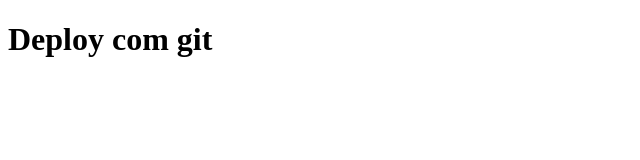
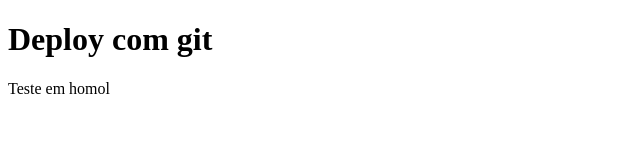
Before and after one commit to rochucky/deploycomgit, a plain HTML site: page index.html in a window 1280 px wide. Shown: the whole page, without its empty margins (0-640 px from the left). Drawn offline with Linux system fonts and the light colour scheme.

Commit message:
init homol

```diff
--- a/index.html
+++ b/index.html
@@ -6,5 +6,6 @@
 </head>
 <body>
 	<h1>Deploy com git</h1>
+	<p>Teste em homol</p>
 </body>
 </html>
```
